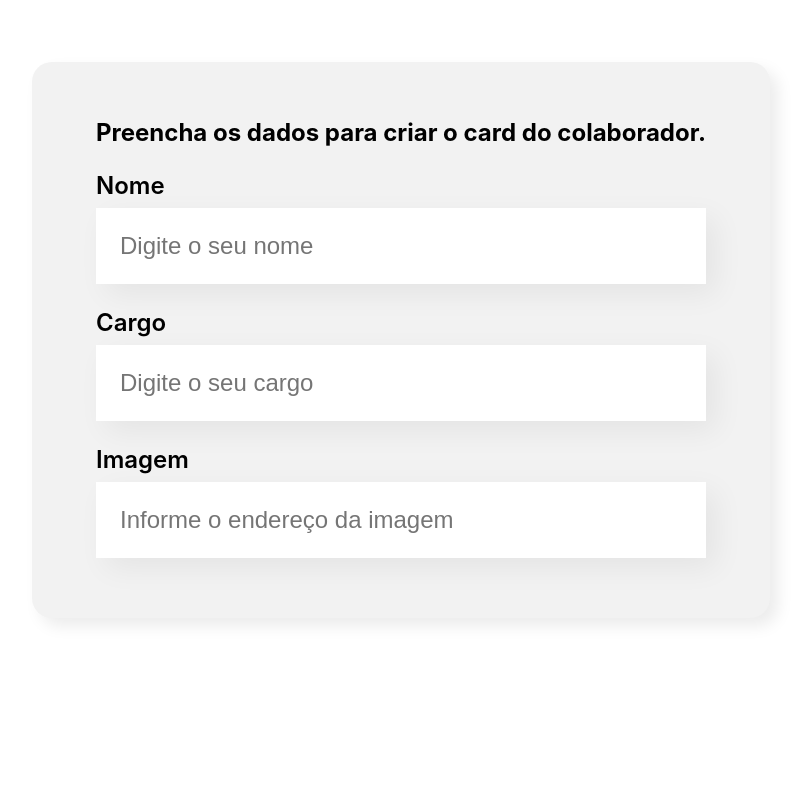
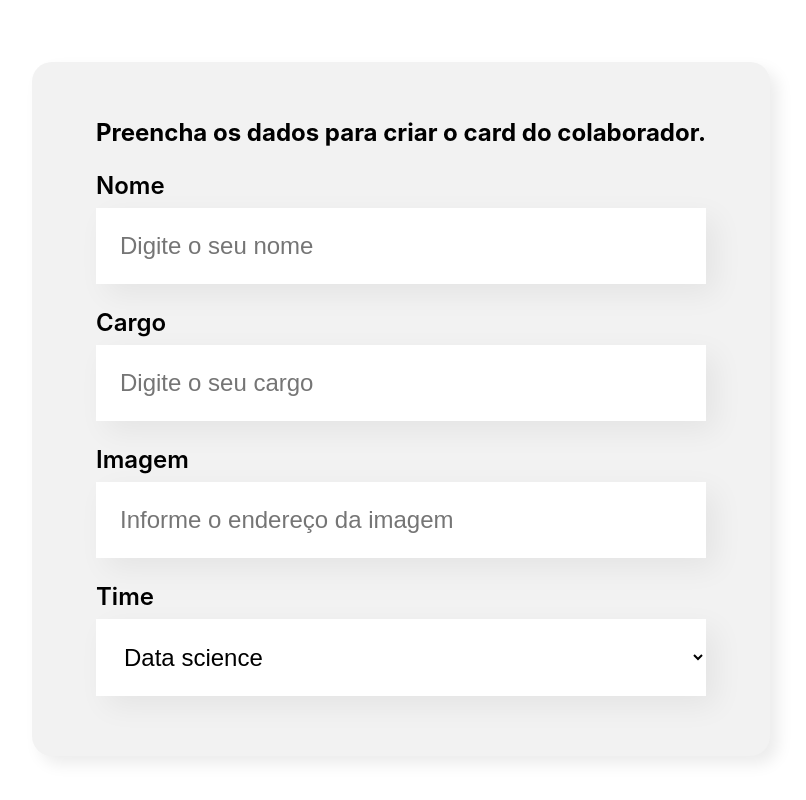
Before and after one commit to marlonmnz/organo, a React (Create React App) app: page / in a window 1280 px wide. Shown: the part 516-1316 px from the top of the page, without its empty margins (239-1045 px from the left). Before the commit the page ends 1214 px from the top, so only its background shows below. Built offline with nearby package versions, Linux system fonts and the light colour scheme.

Commit message:
created component select

```diff
--- a/src/components/Formulario/index.js
+++ b/src/components/Formulario/index.js
@@ -1,7 +1,20 @@
 import "./Formulario.css"
 import CampoTexto from '../CampoTexto';
+import ListaSuspensa from "../ListaSuspensa";
 
 const Formulario = () => {
+  const times = [
+    'Programação',
+    'Front-End',
+    'Data science',
+    'Devops',
+    'UX e Design',
+    'Mobile',
+    'Inovação e Gestão',
+  ]
+
+  const sorted = times.sort();
+
   return(
     <section className="formulario">
       <form>
@@ -9,6 +22,7 @@
         <CampoTexto label="Nome" placeholder="Digite o seu nome"/>
         <CampoTexto label="Cargo" placeholder="Digite o seu cargo"/>
         <CampoTexto label="Imagem" placeholder="Informe o endereço da imagem"/>
+        <ListaSuspensa label="Time" itens={sorted}/>
       </form>
     </section>
   )
--- /dev/null
+++ b/src/components/ListaSuspensa/ListaSuspensa.css
@@ -0,0 +1,20 @@
+.lista-suspensa{
+  margin: 24px 0;
+}
+
+.lista-suspensa label{
+  display: block;
+  font-size: 24px;
+  font-weight: 600;
+  margin-bottom: 8px;
+}
+
+.lista-suspensa select{
+  background-color: #fff;
+  border: none;
+  box-shadow: 10px 10px 30px rgba(0,0,0,0.06);
+  box-sizing: border-box;
+  font-size: 24px;
+  padding: 24px;
+  width: 100%;
+}
--- /dev/null
+++ b/src/components/ListaSuspensa/index.js
@@ -0,0 +1,16 @@
+import "./ListaSuspensa.css";
+
+const ListaSuspensa = (props) => {
+  return (
+    <div className="lista-suspensa">
+      <label>{props.label}</label>
+      <select>
+        {props.itens.map(item => {
+          return <option key={item}>{item}</option>
+        })}
+      </select>
+    </div>
+  )
+}
+
+export default ListaSuspensa;
```
